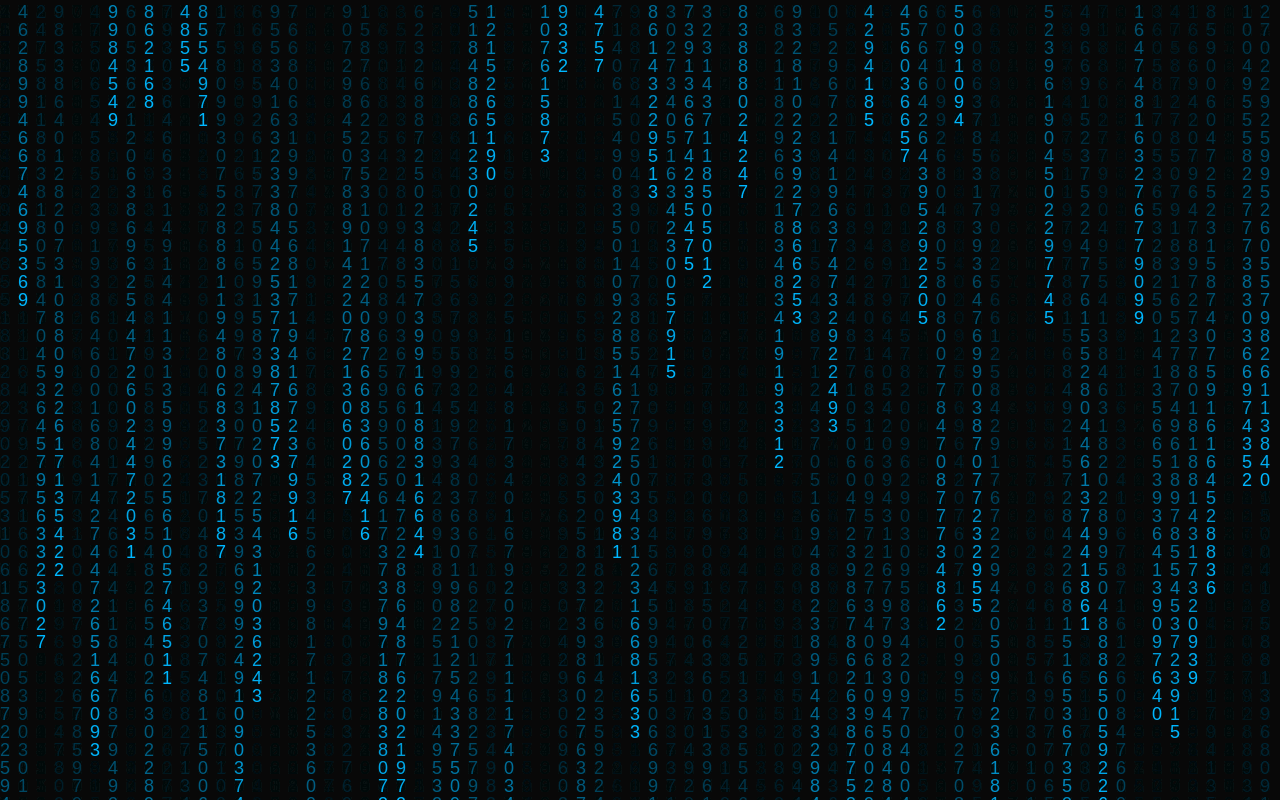
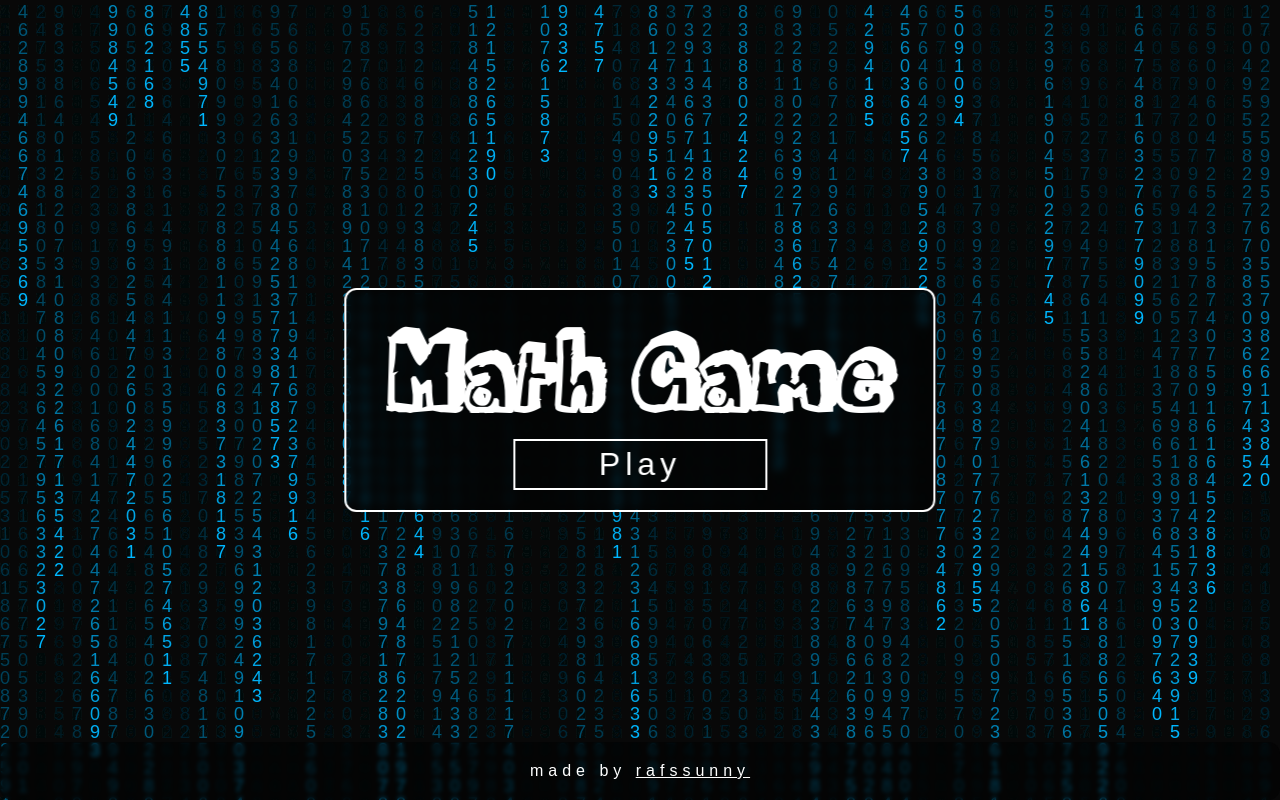
Before and after one commit to rafssunny/MathGame, a plain HTML site: page index.html in a window 1280 px wide. Drawn offline with Linux system fonts and the light colour scheme.

Commit message:
Menu página inicial feito

```diff
--- a/index.html
+++ b/index.html
@@ -9,7 +9,11 @@
 </head>
 <body>
     <canvas id="matrix"></canvas>
-
+    <div class="menu">
+        <h1>Math Game</h1>
+        <a href="#">Play</a>
+    </div>
+    <footer>made by <a href="https://github.com/rafssunny" target="_blank" rel="external">rafssunny</a></footer>
     <script src="script.js"></script>
 </body>
 </html>
--- a/style.css
+++ b/style.css
@@ -10,11 +10,74 @@
     margin: 0;
     box-sizing: border-box;
 }
+body{
+    font-family: Arial, Helvetica, sans-serif;
+}
 
 canvas{
     display: block;
+    width: 100%;
+    height: 100%;
+    position: fixed;
+    top: 0;
+    left: 0;
+    z-index: 0;
 }
 
-body{
-    font-family: Arial, Helvetica, sans-serif;
+.menu{
+  position: fixed;
+  top: 50%;
+  left: 50%;
+  transform: translate(-50%, -50%);
+  z-index: 10;
+  background: rgba(0, 0, 0, 0.5);
+  color: white;
+  padding: 20px 40px;
+  border-radius: 12px;
+  text-align: center;
+  backdrop-filter: blur(5px);
+  border: 2px solid white;
 }
+
+.menu > h1{
+    font-family: 'math-font';
+    font-size: 7em;
+}
+
+.menu > a{
+    display: block;
+    width: 50%;
+    margin: auto;
+    text-decoration: none;
+    letter-spacing: 5px;
+    font-size: 2em;
+    color: white;
+    border: 2px solid white;
+    padding: 5px;
+}
+
+.menu > a:hover{
+    transform: translateY(-5px);
+    box-shadow: 0 10px 20px rgba(255, 244, 244, 0.349);
+}
+
+footer{
+    position: fixed;
+    letter-spacing: 5px;
+    bottom: 0;
+    left: 0;
+    right: 0;
+    width: 100%;
+    z-index: 10;
+    margin: auto;
+    background: rgba(0, 0, 0, 0.5);
+    color: white;
+    padding: 20px 40px;
+    border-radius: 12px;
+    text-align: center;
+    backdrop-filter: blur(2px);
+}
+
+footer > a{
+    color: white;
+}
```
